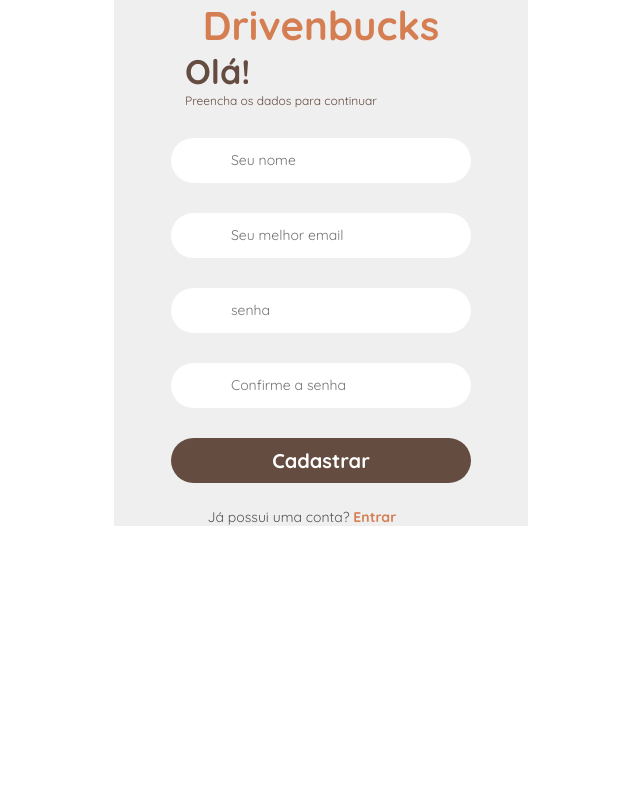
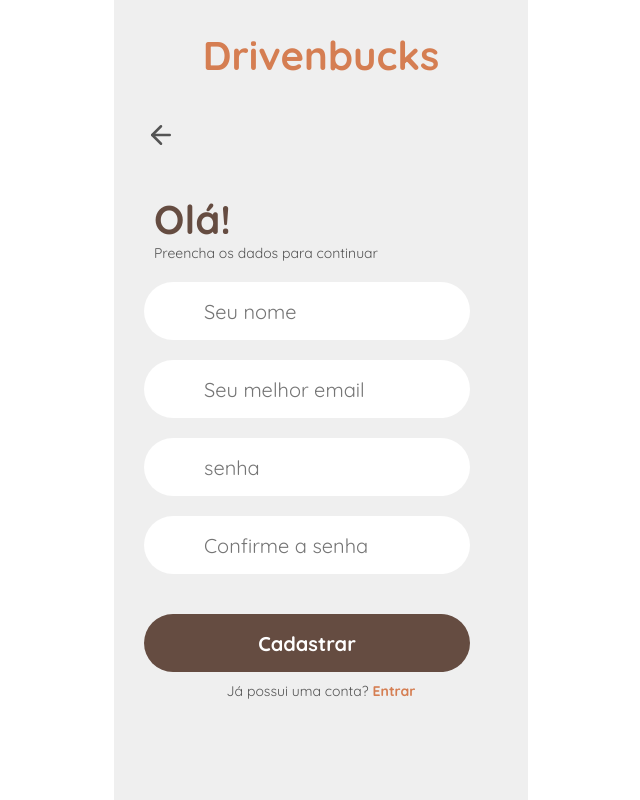
Before and after one commit to FlaviaBulad/projeto14-drivenbucks-front, a React (Create React App) app: page /sign-up in a window 1280 px wide. Shown: the whole page, without its empty margins (319-959 px from the left). Built offline with nearby package versions, Linux system fonts and the light colour scheme.

Commit message:
feat: build style icons

```diff
--- a/package.json
+++ b/package.json
@@ -10,6 +10,7 @@
     "dom": "^0.0.3",
     "react": "^18.2.0",
     "react-dom": "^18.2.0",
+    "react-icons": "^4.4.0",
     "react-loader-spinner": "^5.1.5",
     "react-router-dom": "^6.3.0",
     "react-scripts": "5.0.1",
--- a/src/components/libs/Spinner.js
+++ b/src/components/libs/Spinner.js
@@ -2,6 +2,8 @@
 
 import { ThreeDots } from "react-loader-spinner";
 
+import styled from "styled-components";
+
 export default function Spinner() {
   return <ThreeDots height="10" color="white" ariaLabel="loading" />;
 }
--- a/src/components/pages/SignUp/SignUpPage.js
+++ b/src/components/pages/SignUp/SignUpPage.js
@@ -2,6 +2,8 @@
 import axios from "axios";
 import { useState } from "react";
 import { Link, useNavigate } from "react-router-dom";
+
+import { FiArrowLeft, FiUser, FiMail, FiLock } from "react-icons/fi";
 
 import Logo from "../../layout/Logo.js";
 import Spinner from "../../libs/Spinner.js";
@@ -23,7 +25,7 @@
     setSignUpData({ ...signUpData, [e.target.name]: e.target.value });
   }
 
-  async function SignUpDataToAPI(e) {
+  async function SignUp(e) {
     //sending all the data to api and redirectioning user to sign-in page if successfull
     e.preventDefault();
     setIsLoading(true);
@@ -35,7 +37,7 @@
 
       setIsLoading(false);
       alert("Cadastro criado com sucesso!");
-      navigate("/sign-in");
+      navigate("/");
     } catch (error) {
       setIsLoading(false);
       alert(`Erro ao cadastrar: ${error}`);
@@ -46,12 +48,19 @@
     return (
       <>
         <Logo />
-        <Greeting>
+        <BackIcon>
+          <Link to="/sign-in">
+            <FiArrowLeft color={"#545454"} size={30}></FiArrowLeft>
+          </Link>
+        </BackIcon>
+
+        <h2>
           Olá!
-          <p>Preencha os dados para continuar</p>
-        </Greeting>
-        <Form onSubmit={SignUpDataToAPI}>
-          <Input
+          <h3>Preencha os dados para continuar</h3>
+        </h2>
+        <form onSubmit={SignUp}>
+          <InputContainer>
+            <input
               type="text"
               placeholder="Seu nome"
               name="name"
@@ -59,7 +68,7 @@
               value={signUpData.name}
               required
             />
-          <Input
+            <input
               type="email"
               placeholder="Seu melhor email"
               name="email"
@@ -68,7 +77,7 @@
               required
             />
 
-          <Input
+            <input
               type="password"
               placeholder="senha"
               name="password"
@@ -76,7 +85,7 @@
               value={signUpData.password}
               required
             />
-          <Input
+            <input
               type="password"
               placeholder="Confirme a senha"
               name="password_confirmation"
@@ -84,24 +93,19 @@
               value={signUpData.password_confirmation}
               required
             />
-
-          <Button type="submit" disabled={isLoading}>
+          </InputContainer>
+          <button type="submit" disabled={isLoading}>
             {isLoading ? (
-              <Spinner
-                type="ThreeDots"
-                color="#FFFFFF"
-                height={50}
-                width={50}
-              />
+              <Spinner type="ThreeDots" color="#FFFFFF" width={50} />
             ) : (
               "Cadastrar"
             )}
-          </Button>
-        </Form>
-
-        <StyledLink to="/sign-in">
-          Já possui uma conta? <span>Entrar</span>
-        </StyledLink>
+          </button>
+        </form>
+        <p>
+          Já possui uma conta?
+          <Link to="/sign-in"> Entrar</Link>
+        </p>
       </>
     );
   }
@@ -112,65 +116,69 @@
 }
 
 const Container = styled.div`
+  background-color: #efefef;
+  padding: 30px;
+  height: 100vh;
   display: flex;
   flex-direction: column;
   align-items: center;
-  justify-content: center;
-  background-color: #efefef;
-`;
 
-const Greeting = styled.h2`
-  font: 700 34px "Quicksand", sans-serif;
+  div {
+    margin-bottom: 40px;
+  }
+
+  h2 {
+    font: 700 40px "Quicksand", sans-serif;
     color: #654c41;
     margin-right: 80px;
+  }
+  h3 {
+    font: 400 14px "Quicksand", sans-serif;
+    color: #545454;
+    margin-right: 30px;
+  }
+  input {
+    height: 58px;
+    width: 326px;
+    border: none;
+    border-radius: 50px;
+    font: 400 20px "Quicksand", sans-serif;
+    padding-left: 60px;
+    margin-top: 20px;
+  }
+  input:focus {
+    outline: none;
+  }
+  button {
+    background-color: #654c41;
+    height: 58px;
+    width: 326px;
+    color: #ffffff;
+    border: none;
+    border-radius: 50px;
+    font: 700 20px "Quicksand", sans-serif;
+    cursor: pointer;
+  }
   p {
-    font: 400 12px "Quicksand", sans-serif;
-    color: #654c41;
+    margin-top: 10px;
+    font: 400 14px "Quicksand", sans-serif;
+    color: #545454;
+  }
+  a {
+    font: 700 14px "Quicksand", sans-serif;
+    color: #d57e52;
+    text-decoration: none;
   }
 `;
-const Form = styled.form`
-  display: flex;
-  flex-direction: column;
-  align-items: center;
-  justify-content: center;
-  margin: 30px 0 25px;
+const BackIcon = styled.div`
+  margin-right: 320px;
 `;
-
-const Input = styled.input`
-  width: 300px;
-  height: 45px;
-  margin-bottom: 30px;
-  padding: 10px;
-  border: none;
-  border-radius: 50px;
-  background-color: "#FFFFFF;";
-  &::placeholder {
-    font: 400 14px "Quicksand", sans-serif;
-    color: #737373;
-    padding-left: 50px;
+const InputContainer = styled.div`
+  position: relative;
+  div {
+    top: 17px;
+    left: 18px;
+    position: absolute;
+    margin: 0px;
   }
 `;
-
-const Button = styled.button`
-  width: 300px;
-  height: 45px;
-  border: none;
-  border-radius: 50px;
-  background: #654c41;
-
-  font: 700 20px "Quicksand", sans-serif;
-  text-align: center;
-  color: #ffffff;
-`;
-
-const StyledLink = styled(Link)`
-  width: 227px;
-  height: 18px;
-  font: 400 14px "Quicksand", sans-serif;
-  text-decoration: none;
-  color: #545454;
-  span {
-    color: #d57e52;
-    font-weight: 700;
-  }
-`;
```
Also changed, not shown: 1 other file (tests, documents, lock files or other folders). Lines whose indentation alone changed are shown as unchanged.
